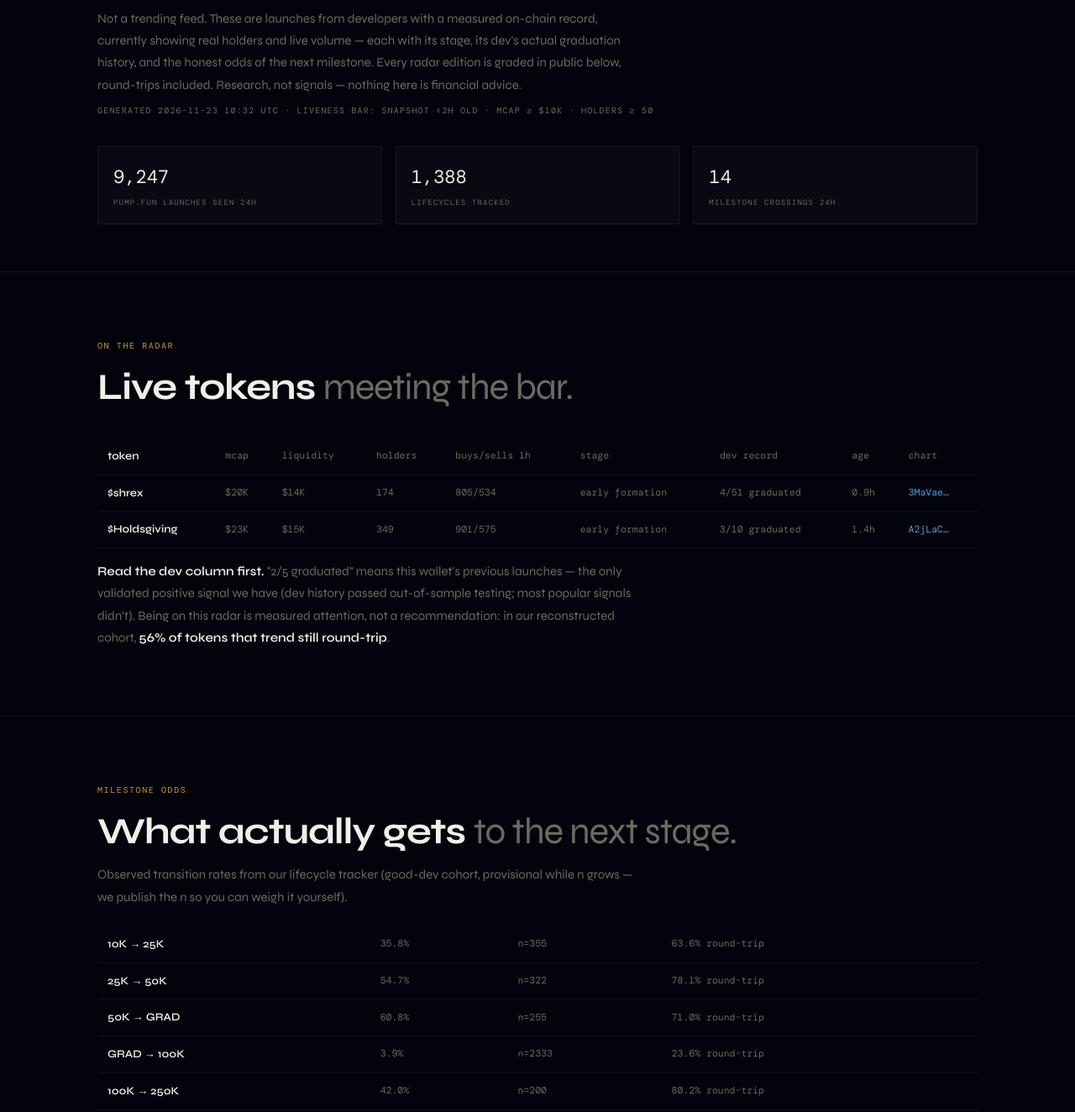
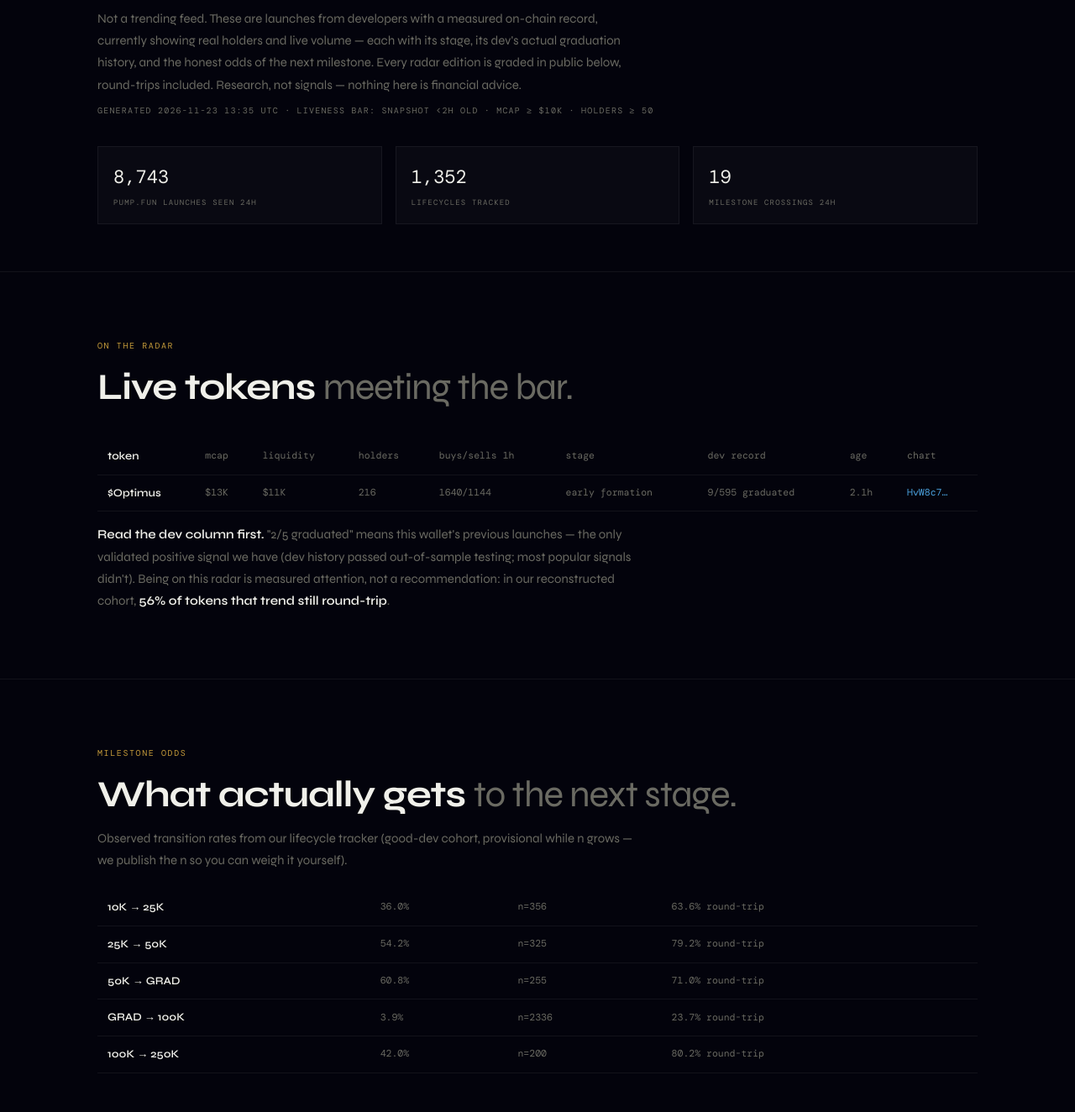
Before and after one commit to cyberburg/alphalumina-site, a plain HTML site: page radar.html in a window 1280 px wide. Shown: the part 250-1574 px from the top of the page at 84% size. Drawn offline with nearby package versions, Linux system fonts and the light colour scheme.

Commit message:
radar: 2026-11-23T13:36 trench radar (auto)

```diff
--- a/radar.html
+++ b/radar.html
@@ -53,11 +53,11 @@
     record, currently showing real holders and live volume — each with its stage, its dev's actual
     graduation history, and the honest odds of the next milestone. Every radar edition is graded in
     public below, round-trips included. Research, not signals — nothing here is financial advice.</p>
-    <p class="brief-meta">generated 2026-11-23 10:32 UTC · liveness bar: snapshot &lt;2h old · mcap ≥ $10K · holders ≥ 50</p>
+    <p class="brief-meta">generated 2026-11-23 13:35 UTC · liveness bar: snapshot &lt;2h old · mcap ≥ $10K · holders ≥ 50</p>
     <div class="statrow">
-      <div class="stat"><div class="v">9,247</div><div class="l">pump.fun launches seen 24h</div></div>
-      <div class="stat"><div class="v">1,388</div><div class="l">lifecycles tracked</div></div>
-      <div class="stat"><div class="v">14</div><div class="l">milestone crossings 24h</div></div>
+      <div class="stat"><div class="v">8,743</div><div class="l">pump.fun launches seen 24h</div></div>
+      <div class="stat"><div class="v">1,352</div><div class="l">lifecycles tracked</div></div>
+      <div class="stat"><div class="v">19</div><div class="l">milestone crossings 24h</div></div>
     </div>
   </div>
 </header>
@@ -70,7 +70,7 @@
       <tr><td>token</td><td class="mono">mcap</td><td class="mono">liquidity</td><td class="mono">holders</td>
       <td class="mono">buys/sells 1h</td><td class="mono">stage</td><td class="mono">dev record</td>
       <td class="mono">age</td><td class="mono">chart</td></tr>
-      <tr><td>$shrex</td><td class="mono">$20K</td><td class="mono">$14K</td><td class="mono">174</td><td class="mono">805/534</td><td class="mono">early formation</td><td class="mono">4/51 graduated</td><td class="mono">0.9h</td><td class="mono"><a href="https://gmgn.ai/sol/token/3MaVaeLjrtWKWLDASSs27sP3bgvBLYqqbzQjYnbepump" target="_blank" rel="noopener">3MaVae…</a></td></tr><tr><td>$Holdsgiving</td><td class="mono">$23K</td><td class="mono">$15K</td><td class="mono">349</td><td class="mono">901/575</td><td class="mono">early formation</td><td class="mono">3/10 graduated</td><td class="mono">1.4h</td><td class="mono"><a href="https://gmgn.ai/sol/token/A2jLaCC7v3VjXP8gEgCQNbTWEvizYuQ82jFEYfzipump" target="_blank" rel="noopener">A2jLaC…</a></td></tr>
+      <tr><td>$Optimus</td><td class="mono">$13K</td><td class="mono">$11K</td><td class="mono">216</td><td class="mono">1640/1144</td><td class="mono">early formation</td><td class="mono">9/595 graduated</td><td class="mono">2.1h</td><td class="mono"><a href="https://gmgn.ai/sol/token/HvW8c77wWdiaRt921yhsZKnoaEMF33kcbe3rGdN415Jj" target="_blank" rel="noopener">HvW8c7…</a></td></tr>
     </table></div>
     <p class="sp" style="margin-top:14px"><strong>Read the dev column first.</strong> "2/5 graduated"
     means this wallet's previous launches — the only validated positive signal we have (dev history
@@ -86,7 +86,7 @@
     <h2 class="sh">What actually gets <span class="dim">to the next stage.</span></h2>
     <p class="sp">Observed transition rates from our lifecycle tracker (good-dev cohort, provisional
     while n grows — we publish the n so you can weigh it yourself).</p>
-    <div class="table-scroll"><table class="btable"><tr><td>10K → 25K</td><td class="mono">35.8%</td><td class="mono">n=355</td><td class="mono">63.6% round-trip</td></tr><tr><td>25K → 50K</td><td class="mono">54.7%</td><td class="mono">n=322</td><td class="mono">78.1% round-trip</td></tr><tr><td>50K → GRAD</td><td class="mono">60.8%</td><td class="mono">n=255</td><td class="mono">71.0% round-trip</td></tr><tr><td>GRAD → 100K</td><td class="mono">3.9%</td><td class="mono">n=2333</td><td class="mono">23.6% round-trip</td></tr><tr><td>100K → 250K</td><td class="mono">42.0%</td><td class="mono">n=200</td><td class="mono">80.2% round-trip</td></tr></table></div>
+    <div class="table-scroll"><table class="btable"><tr><td>10K → 25K</td><td class="mono">36.0%</td><td class="mono">n=356</td><td class="mono">63.6% round-trip</td></tr><tr><td>25K → 50K</td><td class="mono">54.2%</td><td class="mono">n=325</td><td class="mono">79.2% round-trip</td></tr><tr><td>50K → GRAD</td><td class="mono">60.8%</td><td class="mono">n=255</td><td class="mono">71.0% round-trip</td></tr><tr><td>GRAD → 100K</td><td class="mono">3.9%</td><td class="mono">n=2336</td><td class="mono">23.7% round-trip</td></tr><tr><td>100K → 250K</td><td class="mono">42.0%</td><td class="mono">n=200</td><td class="mono">80.2% round-trip</td></tr></table></div>
   </div>
 </section>
 
@@ -98,7 +98,7 @@
     round-trips all shown. No feed that sells excitement will ever do this to its own picks.</p>
     <div class="table-scroll"><table class="btable">
       <tr><td>token</td><td class="mono">mcap then</td><td class="mono">mcap now</td><td class="mono">mult</td><td class="mono">outcome</td></tr>
-      <tr><td>$CHICKEN</td><td class="mono">$11K</td><td class="mono">$4K</td><td class="mono neg">0.34x</td><td class="mono neg">round-trip</td></tr>
+      <tr><td>$shrex</td><td class="mono">$20K</td><td class="mono">$7K</td><td class="mono neg">0.36x</td><td class="mono neg">round-trip</td></tr><tr><td>$Holdsgiving</td><td class="mono">$23K</td><td class="mono">$2K</td><td class="mono neg">0.10x</td><td class="mono neg">round-trip</td></tr>
     </table></div>
   </div>
 </section>
```
